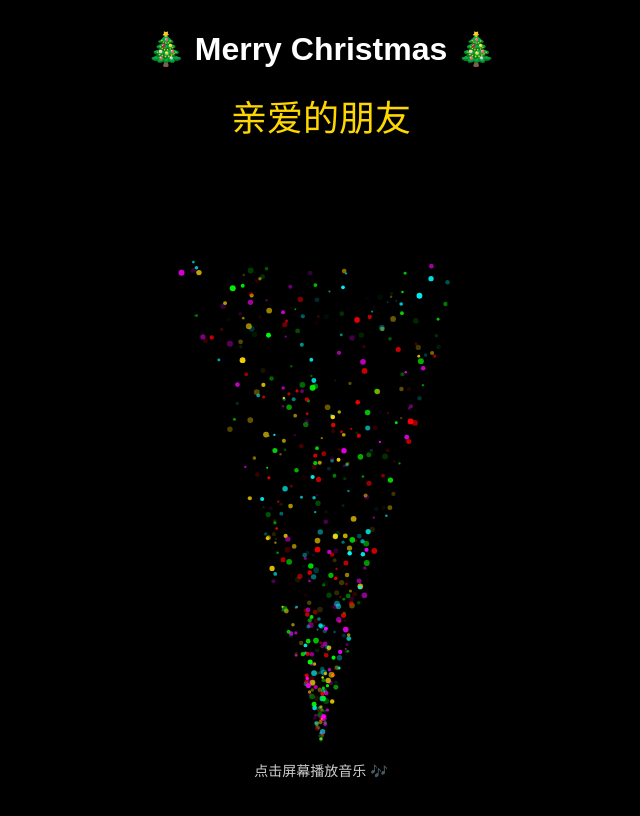
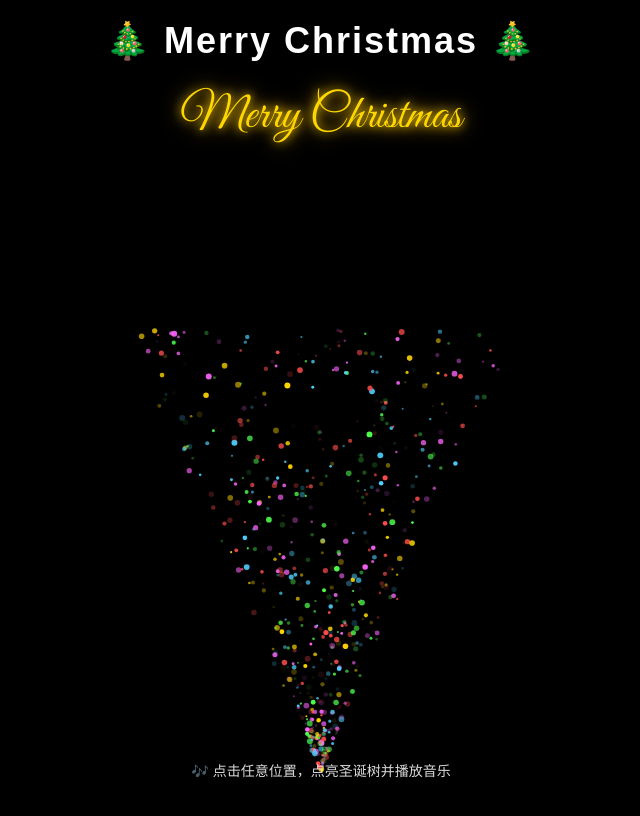
Before and after one commit to wangfeng-tree/christmas, a plain HTML site: page index.html in a window 1280 px wide. Shown: the whole page, without its empty margins (319-959 px from the left). Drawn offline with Linux system fonts and the light colour scheme.

Commit message:
Update index.html

```diff
--- a/index.html
+++ b/index.html
@@ -1,32 +1,54 @@
 <!DOCTYPE html>
 <html lang="zh-CN">
 <head>
-<meta charset="UTF-8">
-<meta name="viewport" content="width=device-width, initial-scale=1.0">
+<meta charset="UTF-8" />
+<meta name="viewport" content="width=device-width, initial-scale=1.0"/>
 <title>Merry Christmas</title>
+
+<!-- 艺术字体 -->
+<link href="https://fonts.googleapis.com/css2?family=Great+Vibes&display=swap" rel="stylesheet">
+
 <style>
-body{
+html,body{
     margin:0;
+    padding:0;
     background:#000;
+    overflow:hidden;
     color:#fff;
     text-align:center;
-    overflow:hidden;
-    font-family:Arial,"PingFang SC";
+    font-family:"PingFang SC","Microsoft YaHei",sans-serif;
+}
+h1{
+    margin-top:20px;
+    font-size:36px;
+    letter-spacing:2px;
+}
+.name{
+    font-family:"Great Vibes","PingFang SC";
+    font-size:48px;
+    margin-top:10px;
+    color:#ffd700;
+    text-shadow:0 0 10px #ffd700,0 0 20px #ffae00;
+}
+.tip{
+    position:fixed;
+    bottom:20px;
+    width:100%;
+    font-size:14px;
+    opacity:.85;
 }
 canvas{display:block}
-h1{margin-top:30px}
-.name{font-size:36px;color:#ffd700;margin-top:10px}
-.tip{position:fixed;bottom:20px;width:100%;font-size:14px;opacity:.8}
 </style>
 </head>
+
 <body>
 
 <h1>🎄 Merry Christmas 🎄</h1>
 <div class="name" id="name"></div>
-<canvas id="c"></canvas>
-<div class="tip">点击屏幕播放音乐 🎶</div>
+<canvas id="canvas"></canvas>
+<div class="tip">🎶 点击任意位置，点亮圣诞树并播放音乐</div>
 
-<audio id="music" loop>
+<audio id="music" preload="auto" loop>
 <source src="https://cdn.pixabay.com/download/audio/2022/12/02/audio_4d6a3b3a6d.mp3">
 </audio>
 
@@ -34,47 +56,55 @@ h1{margin-top:30px}
 // ===== 名字 =====
 const params = new URLSearchParams(location.search);
 document.getElementById("name").innerText =
-    params.get("name") || "亲爱的朋友";
+    params.get("name") || "Merry Christmas";
 
-// ===== Canvas =====
-const c = document.getElementById("c");
-const ctx = c.getContext("2d");
+// ===== Canvas 初始化 =====
+const canvas = document.getElementById("canvas");
+const ctx = canvas.getContext("2d");
 
 function resize(){
-    c.width = innerWidth;
-    c.height = innerHeight;
+    canvas.width = window.innerWidth;
+    canvas.height = window.innerHeight;
 }
 resize();
-onresize = resize;
+window.addEventListener("resize",resize);
 
-// ===== 灯 =====
+// ===== 圣诞树灯（正三角） =====
 const lights = [];
-const colors = ["red","gold","lime","cyan","magenta"];
+const colors = ["#ff4d4d","#ffd700","#4dff4d","#4dd2ff","#ff66ff"];
 
-for(let i=0;i<500;i++){
-    const level = Math.random();
-    const y = c.height*0.75 - level*c.height*0.6;
-    const spread = (c.height*0.75 - y)*0.6;
-    lights.push({
-        x: c.width/2 + (Math.random()-0.5)*spread,
-        y,
-        r: Math.random()*2 + 1,
-        a: Math.random(),
-        s: Math.random()*0.05 + 0.01,
-        color: colors[Math.floor(Math.random()*colors.length)]
-    });
+function buildTree(){
+    lights.length = 0;
+    const baseY = canvas.height * 0.78;
+    const height = canvas.height * 0.55;
+
+    for(let i=0;i<600;i++){
+        const t = Math.random();             // 0 顶部 → 1 底部
+        const y = baseY - t * height;
+        const halfWidth = t * height * 0.45;
+        const x = canvas.width/2 + (Math.random()*2-1)*halfWidth;
+
+        lights.push({
+            x,y,
+            r:Math.random()*2+1,
+            a:Math.random(),
+            v:Math.random()*0.03+0.01,
+            c:colors[Math.floor(Math.random()*colors.length)]
+        });
+    }
 }
+buildTree();
 
 // ===== 动画 =====
 function draw(){
-    ctx.clearRect(0,0,c.width,c.height);
+    ctx.clearRect(0,0,canvas.width,canvas.height);
 
     lights.forEach(l=>{
-        l.a += l.s;
-        if(l.a>1 || l.a<0.2) l.s *= -1;
+        l.a += l.v;
+        if(l.a>1 || l.a<0.3) l.v*=-1;
 
         ctx.globalAlpha = l.a;
-        ctx.fillStyle = l.color;
+        ctx.fillStyle = l.c;
         ctx.beginPath();
         ctx.arc(l.x,l.y,l.r,0,Math.PI*2);
         ctx.fill();
@@ -85,12 +115,12 @@ function draw(){
 }
 draw();
 
-// ===== 微信音乐 =====
-let played=false;
+// ===== 微信音乐（强制点击） =====
+let started = false;
 document.body.addEventListener("click",()=>{
-    if(!played){
+    if(!started){
         document.getElementById("music").play();
-        played=true;
+        started = true;
     }
 });
 </script>
```
